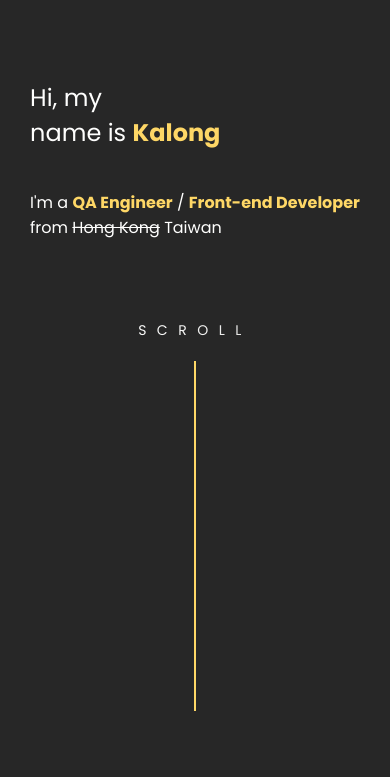
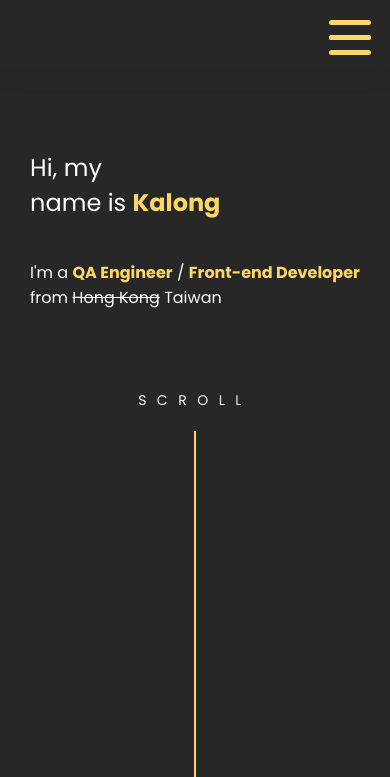
Before and after one commit to KalongChan/kalong-portfolio-page, a Next.js app: page / in a window 390 px wide. Shown: the top 777 px of the page. Built offline with nearby package versions, Linux system fonts and the light colour scheme.

Commit message:
Mobile Navbar && some style changes for mobile device

```diff
--- /dev/null
+++ b/src/components/MobileNavbar.js
@@ -0,0 +1,50 @@
+import Link from "next/link";
+import {useState, Fragment} from "react";
+import {navData} from "../config";
+
+const MobileNavbar = () => {
+  const [openMenu, setOpenMenu] = useState(false);
+  const menuHandler = () => {
+    setOpenMenu(!openMenu);
+  };
+
+  //Disable scroll if menu is opened
+  openMenu
+    ? (document.body.style.overflow = "hidden")
+    : (document.body.style.overflow = "auto");
+
+  return (
+    <Fragment>
+      <header className="mobile-nav">
+        <div className="hamburger-container" onClick={menuHandler}>
+          <div className={`mobile-nav__hamburger${openMenu ? "--active" : ""}`}>
+            <span></span>
+            <span></span>
+            <span></span>
+            <span></span>
+          </div>
+        </div>
+        <div className={`mobile-nav__slide-menu${openMenu ? "--active" : ""}`}>
+          <ul className="mobile-nav__slide-menu-list">
+            {navData.map((item, index) => (
+              <li
+                className="mobile-nav__slide-menu-item"
+                id={item.id}
+                key={index}
+              >
+                <Link href={item.id} scroll={false}>
+                  {item.nav}
+                </Link>
+              </li>
+            ))}
+          </ul>
+        </div>
+        <div
+          className={`mobile-nav__overlay${openMenu ? "--active" : ""}`}
+          onClick={menuHandler}
+        ></div>
+      </header>
+    </Fragment>
+  );
+};
+export default MobileNavbar;
--- a/src/components/Navbar.js
+++ b/src/components/Navbar.js
@@ -1,7 +1,8 @@
 import Link from "next/link";
 import {useEffect, useRef, useState} from "react";
+import {navData} from "../config";
 
-const Navbar = ({active}) => {
+const Navbar = ({activeSection}) => {
   const [scrollUp, setScrollUp] = useState(true);
   const [prevScroll, setPrevScroll] = useState(0);
 
@@ -33,14 +34,6 @@ const Navbar = ({active}) => {
     }
   };
 
-  const navData = [
-    {nav: "home", id: "#home"},
-    {nav: "about", id: "#about"},
-    {nav: "experiences", id: "#jobs"},
-    {nav: "projects", id: "#projects"},
-    {nav: "contact", id: "#contact"},
-  ];
-
   return (
     <header className={`navbar`}>
       <div className="navbar__container">
@@ -48,7 +41,7 @@ const Navbar = ({active}) => {
           {navData.map((item, index) => (
             <li
               className={`navbar__list-item${
-                active.lastIndexOf(true) === index ? "--active" : ""
+                activeSection.lastIndexOf(true) === index ? "--active" : ""
               }`}
               id={item.id}
               key={index}
--- a/src/config.js
+++ b/src/config.js
@@ -67,4 +67,12 @@ module.exports = {
       liveDemo: "https://yelpcamp-d1tm.onrender.com/campgrounds",
     },
   ],
+
+  navData: [
+    {nav: "home", id: "#home"},
+    {nav: "about", id: "#about"},
+    {nav: "experiences", id: "#jobs"},
+    {nav: "projects", id: "#projects"},
+    {nav: "contact", id: "#contact"},
+  ],
 };
--- a/src/pages/index.js
+++ b/src/pages/index.js
@@ -9,33 +9,30 @@ import Sidebar from "@/components/Sidebar";
 import Navbar from "@/components/Navbar";
 import {useInView} from "react-intersection-observer";
 import {Fragment, useEffect, useState} from "react";
+import MobileNavbar from "@/components/MobileNavbar";
 
 export default function Home() {
   //Navbar active section checker
-  const [active, setActive] = useState([]);
+  const [activeSection, setActiveSection] = useState([]);
 
   const {ref: heroRef, inView: heroInView} = useInView({
     threshold: 0.3,
   });
-
   const {ref: aboutRef, inView: aboutInView} = useInView({
     threshold: 0.3,
   });
-
   const {ref: jobsRef, inView: jobsInView} = useInView({
     threshold: 0.3,
   });
-
   const {ref: projectsRef, inView: projectsInView} = useInView({
     threshold: 0.3,
   });
-
   const {ref: contactRef, inView: contactInView} = useInView({
     threshold: 0.3,
   });
 
   useEffect(() => {
-    setActive([
+    setActiveSection([
       heroInView,
       aboutInView,
       jobsInView,
@@ -43,8 +40,6 @@ export default function Home() {
       contactInView,
     ]);
   }, [heroInView, aboutInView, jobsInView, projectsInView, contactInView]);
-
-  console.log(active, active.lastIndexOf(true));
 
   //Desktop && Mobile mode checker
   const [mode, setMode] = useState("");
@@ -68,7 +63,8 @@ export default function Home() {
   return (
     <Fragment>
       {/* Navbar */}
-      {mode === "desktop" && <Navbar active={active} />}
+      {mode === "desktop" && <Navbar activeSection={activeSection} />}
+      {mode === "mobile" && <MobileNavbar />}
 
       {/* Body */}
       <div className="home__container">
--- a/src/styles/_About.scss
+++ b/src/styles/_About.scss
@@ -14,6 +14,7 @@
 
   @include utils.mobile {
     margin-bottom: 20px;
+    padding-top: 70px;
     // margin-bottom: 100px;
   }
 
--- a/src/styles/_ContactMe.scss
+++ b/src/styles/_ContactMe.scss
@@ -15,6 +15,7 @@
   }
 
   @include utils.mobile {
+    padding-top: 70px;
     margin-bottom: 100px;
   }
 
--- a/src/styles/_Jobs.scss
+++ b/src/styles/_Jobs.scss
@@ -5,6 +5,7 @@
   padding-top: 50px;
   @include utils.mobile {
     margin-bottom: 100px;
+    padding-top: 70px;
   }
 
   &__main-title {
--- /dev/null
+++ b/src/styles/_MobileNavbar.scss
@@ -0,0 +1,146 @@
+@use "./utils.scss";
+
+$mobile-nav-height: 70px;
+
+.mobile-nav {
+  position: sticky;
+  top: 0;
+  height: $mobile-nav-height;
+  width: 100%;
+  background-color: utils.$bg-color;
+  box-shadow: 0 10px 20px -10px utils.$bg-color;
+  z-index: 9;
+
+  &__slide-menu {
+    position: fixed;
+    top: 0;
+    right: -100vw;
+    display: flex;
+    justify-content: center;
+    align-items: center;
+    height: 100vh;
+    width: 60vw;
+    background-color: utils.$secondary;
+    transition: all 0.3s ease-in-out;
+    z-index: 99;
+
+    &--active {
+      @extend .mobile-nav__slide-menu;
+      right: 0;
+    }
+  }
+
+  &__slide-menu-list {
+    margin: 0;
+    padding: 0;
+    list-style: none;
+  }
+
+  &__slide-menu-item {
+    text-transform: uppercase;
+    text-align: center;
+    padding: 20px;
+  }
+
+  &__overlay {
+    position: fixed;
+    top: 0;
+    left: 0;
+    width: 100vw;
+    height: 100vh;
+    display: none;
+    background-color: transparent;
+    backdrop-filter: blur(5px);
+    &--active {
+      @extend .mobile-nav__overlay;
+      display: block;
+    }
+  }
+}
+
+.hamburger-container {
+  position: fixed;
+  right: 5%;
+  width: 42px;
+  height: $mobile-nav-height;
+  cursor: pointer;
+  z-index: 999;
+}
+
+.mobile-nav__hamburger {
+  position: relative;
+  margin-left: auto;
+
+  -webkit-transform: rotate(0deg);
+  -moz-transform: rotate(0deg);
+  -o-transform: rotate(0deg);
+  transform: rotate(0deg);
+  -webkit-transition: 0.5s ease-in-out;
+  -moz-transition: 0.5s ease-in-out;
+  -o-transition: 0.5s ease-in-out;
+  transition: 0.5s ease-in-out;
+  z-index: 999;
+
+  & span {
+    display: block;
+    position: absolute;
+    height: 5px;
+    width: 100%;
+    background: utils.$highlight;
+    border-radius: 9px;
+    opacity: 1;
+    left: 0;
+    -webkit-transform: rotate(0deg);
+    -moz-transform: rotate(0deg);
+    -o-transform: rotate(0deg);
+    transform: rotate(0deg);
+    -webkit-transition: 0.25s ease-in-out;
+    -moz-transition: 0.25s ease-in-out;
+    -o-transition: 0.25s ease-in-out;
+    transition: 0.25s ease-in-out;
+
+    &:nth-child(1) {
+      top: 20px;
+    }
+
+    &:nth-child(2),
+    &:nth-child(3) {
+      top: 35px;
+    }
+
+    &:nth-child(4) {
+      top: 50px;
+    }
+  }
+
+  &--active {
+    @extend .mobile-nav__hamburger;
+    & span {
+      &:nth-child(1) {
+        top: 18px;
+        width: 0%;
+        left: 50%;
+      }
+
+      &:nth-child(2) {
+        -webkit-transform: rotate(45deg);
+        -moz-transform: rotate(45deg);
+        -o-transform: rotate(45deg);
+        transform: rotate(45deg);
+      }
+
+      &:nth-child(3) {
+        -webkit-transform: rotate(-45deg);
+        -moz-transform: rotate(-45deg);
+        -o-transform: rotate(-45deg);
+        transform: rotate(-45deg);
+      }
+
+      &:nth-child(4) {
+        top: 18px;
+        width: 0%;
+        left: 50%;
+      }
+    }
+  }
+}
--- a/src/styles/_Projects.scss
+++ b/src/styles/_Projects.scss
@@ -5,6 +5,7 @@
   padding-top: 50px;
 
   @include utils.mobile {
+    padding-top: 70px;
     margin-bottom: 100px;
   }
 
--- a/src/styles/_Technologies.scss
+++ b/src/styles/_Technologies.scss
@@ -10,6 +10,7 @@
   }
 
   @include utils.mobile {
+    padding-top: 70px;
     margin-bottom: 100px;
   }
   &__right {
--- a/src/styles/global.scss
+++ b/src/styles/global.scss
@@ -1,5 +1,6 @@
 @use "./utils.scss";
 @use "./_Navbar";
+@use "./_MobileNavbar";
 @use "./_Hero";
 @use "./_About";
 @use "./_Technologies";
```
